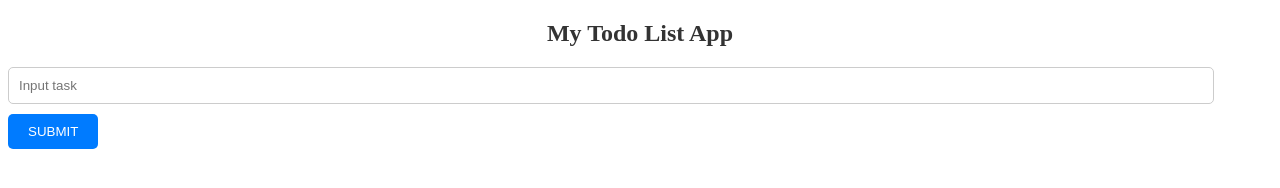
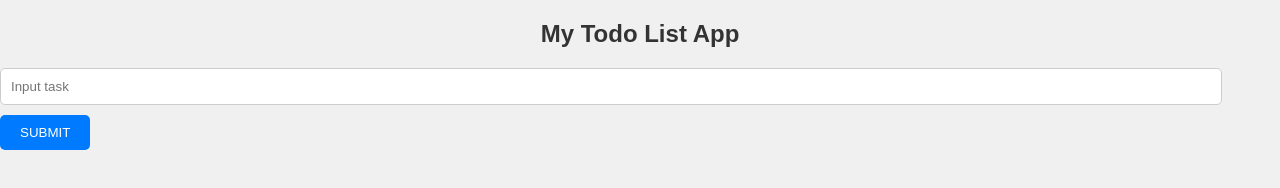
Before and after one commit to Ayomi789/To-do-list, a plain HTML site: page index.html in a window 1280 px wide. Drawn offline with Linux system fonts and the light colour scheme.

Commit message:
Update style.css

```diff
--- a/style.css
+++ b/style.css
@@ -1,5 +1,4 @@
 
-Copy code
 body {
     font-family: Arial, sans-serif;
     margin: 0;
```
